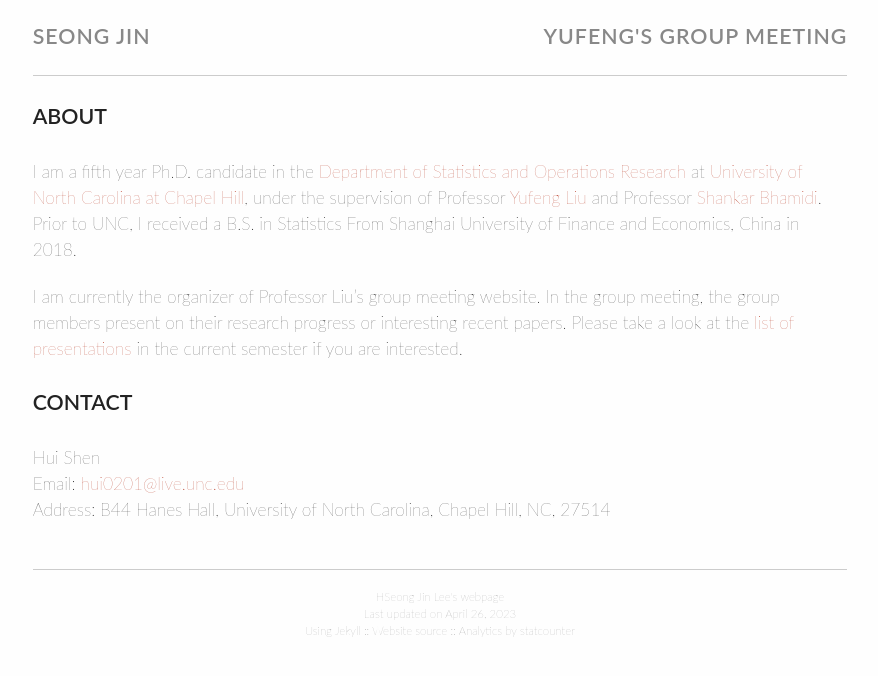
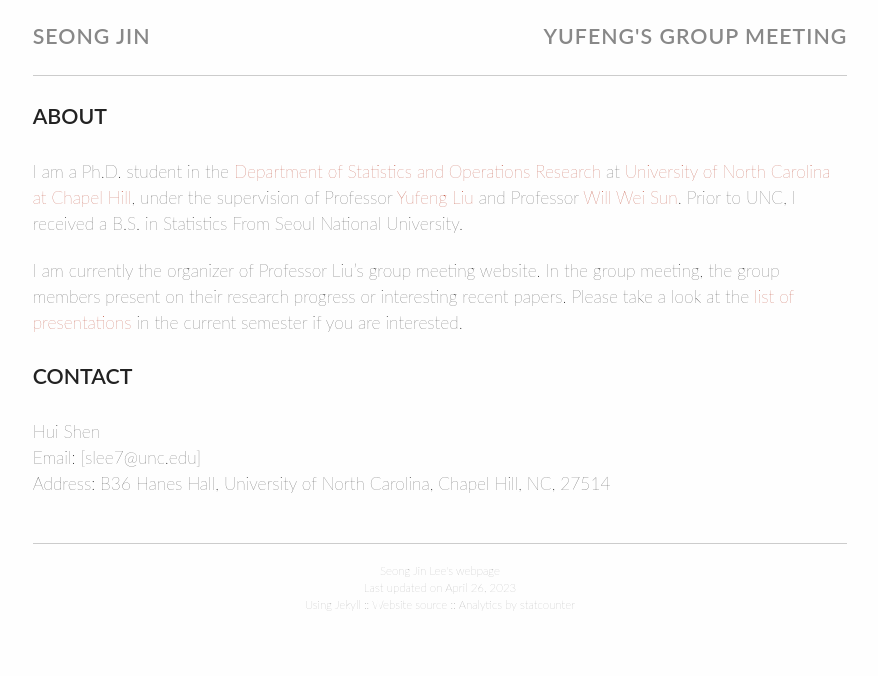
Before and after one commit to seongjinleeeee/seongjinleeeee.github.io, a Jekyll site: the page built from index.md, in a window 1280 px wide. Shown: the top 676 px of the page, without its empty margins (200-1078 px from the left). Built offline with Jekyll 4.4.1, drawn with Linux system fonts in a browser that asks for light colours.

Commit message:
Text edit

```diff
--- a/_config.yml
+++ b/_config.yml
@@ -1,5 +1,5 @@
 title: Seong Jin
-description: HSeong Jin Lee's webpage
+description: Seong Jin Lee's webpage
 sourcecode: "https://github.com/seongjinleeeee/seongjinleeeee.github.io"
 # "sophiashenh"
 
--- a/index.md
+++ b/index.md
@@ -5,14 +5,14 @@ permalink: /
 ---
 
 
-I am a fifth year Ph.D. candidate in the [Department of Statistics and Operations Research](http://stat-or.unc.edu/) at [University of North Carolina at Chapel Hill](http://unc.edu/), under the supervision of Professor [Yufeng Liu](https://yfliu.web.unc.edu/) and Professor [Shankar Bhamidi](https://shankarbhamidi.web.unc.edu/). Prior to UNC, I received a B.S. in Statistics From Shanghai University of Finance and Economics, China in 2018.
+I am a Ph.D. student in the [Department of Statistics and Operations Research](http://stat-or.unc.edu/) at [University of North Carolina at Chapel Hill](http://unc.edu/), under the supervision of Professor [Yufeng Liu](https://yfliu.web.unc.edu/) and Professor [Will Wei Sun](https://web.ics.purdue.edu/~sun244/). Prior to UNC, I received a B.S. in Statistics From Seoul National University.
 
 I am currently the organizer of Professor Liu's group meeting website. In the group meeting, the group members present on their research progress or interesting recent papers. Please take a look at the [list of presentations]({{ site.url }}/group_meeting/2023Spring) in the current semester if you are interested.
 
 ## Contact
 
 Hui Shen <br />
-Email: [hui0201@live.unc.edu]<br />
-Address: B44 Hanes Hall, University of North Carolina, Chapel Hill, NC, 27514<br />
+Email: [slee7@unc.edu]<br />
+Address: B36 Hanes Hall, University of North Carolina, Chapel Hill, NC, 27514<br />
 
 [hui0201@live.unc.edu]: mailto:hui0201@live.unc.edu
```
